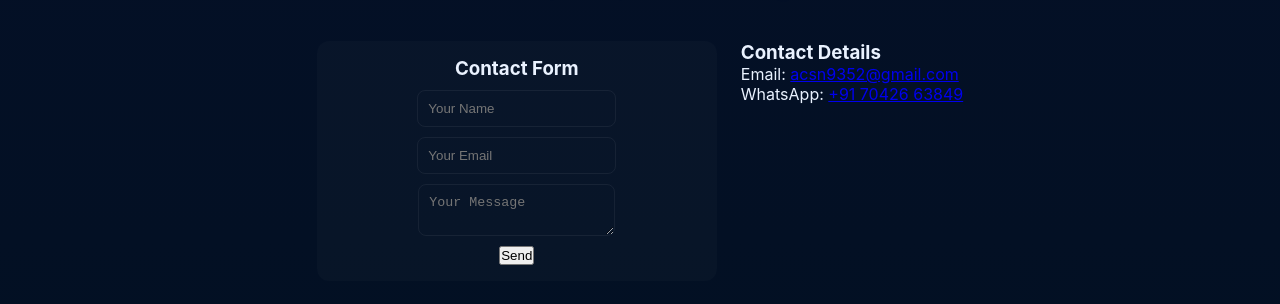
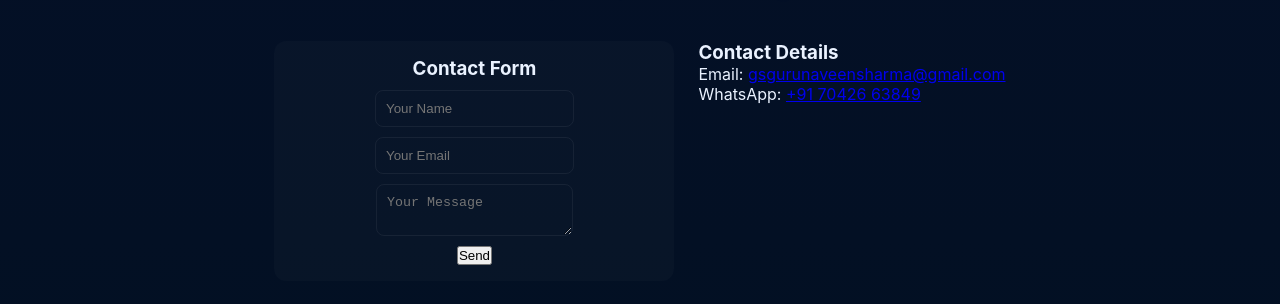
Before and after one commit to shemraj748-hue/NS-, a website: page contact.html in a window 1280 px wide. Shown: the part 162-466 px from the top of the page. Drawn offline with Linux system fonts and the light colour scheme.

Commit message:
contact.html

```diff
--- a/contact.html
+++ b/contact.html
@@ -38,7 +38,7 @@
 
     <div class="contact-info">
       <h3 class="-small">Contact Details</h3>
-      <p>Email: <a href="mailto:shemraj748@gmail.com">acsn9352@gmail.com</a></p>
+      <p>Email: <a href="gsgurunaveensharma@gmail.com">gsgurunaveensharma@gmail.com </a></p>
       <p>WhatsApp: <a href="https://wa.me/7042663849">+91 70426 63849</a></p>
     </div>
   </section>
```
